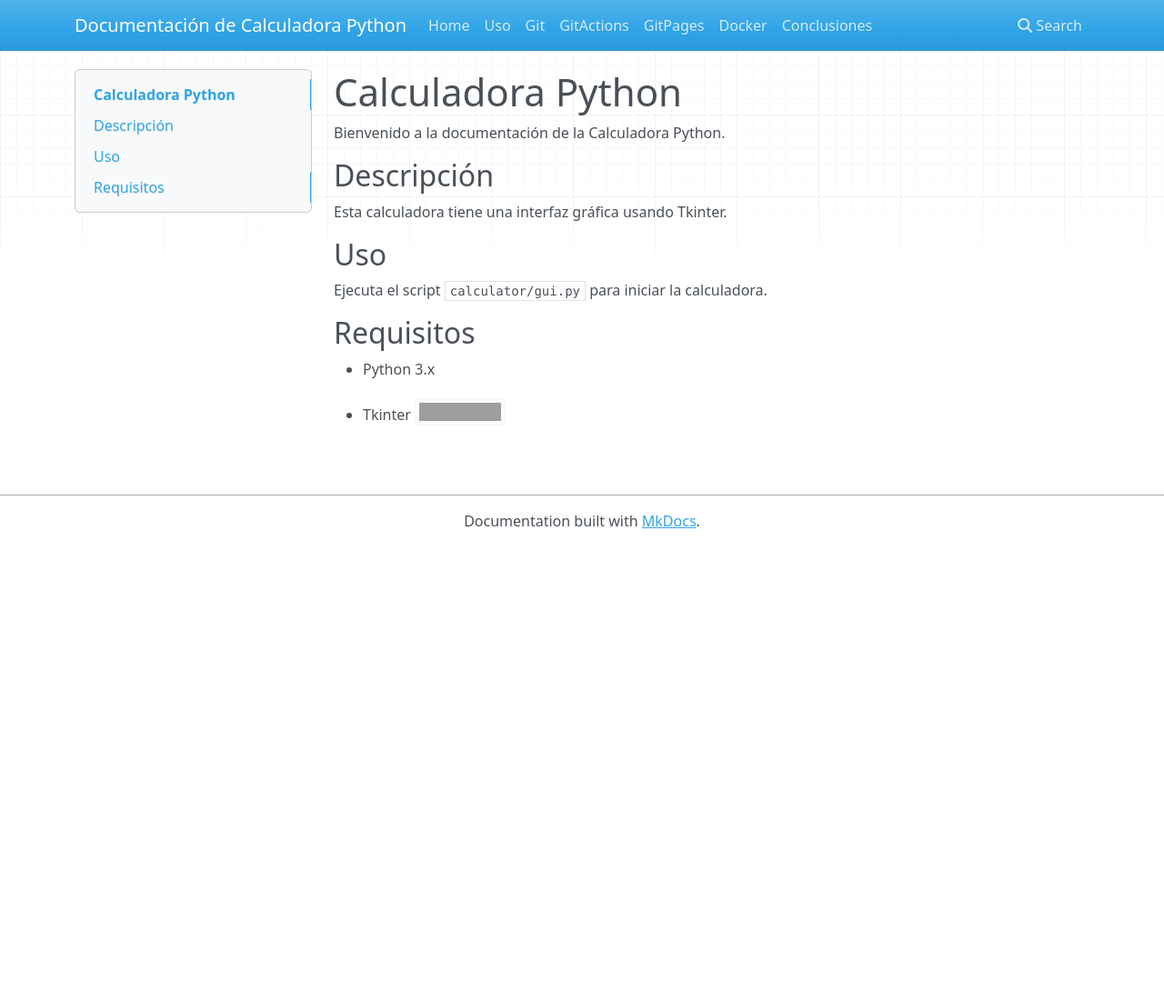
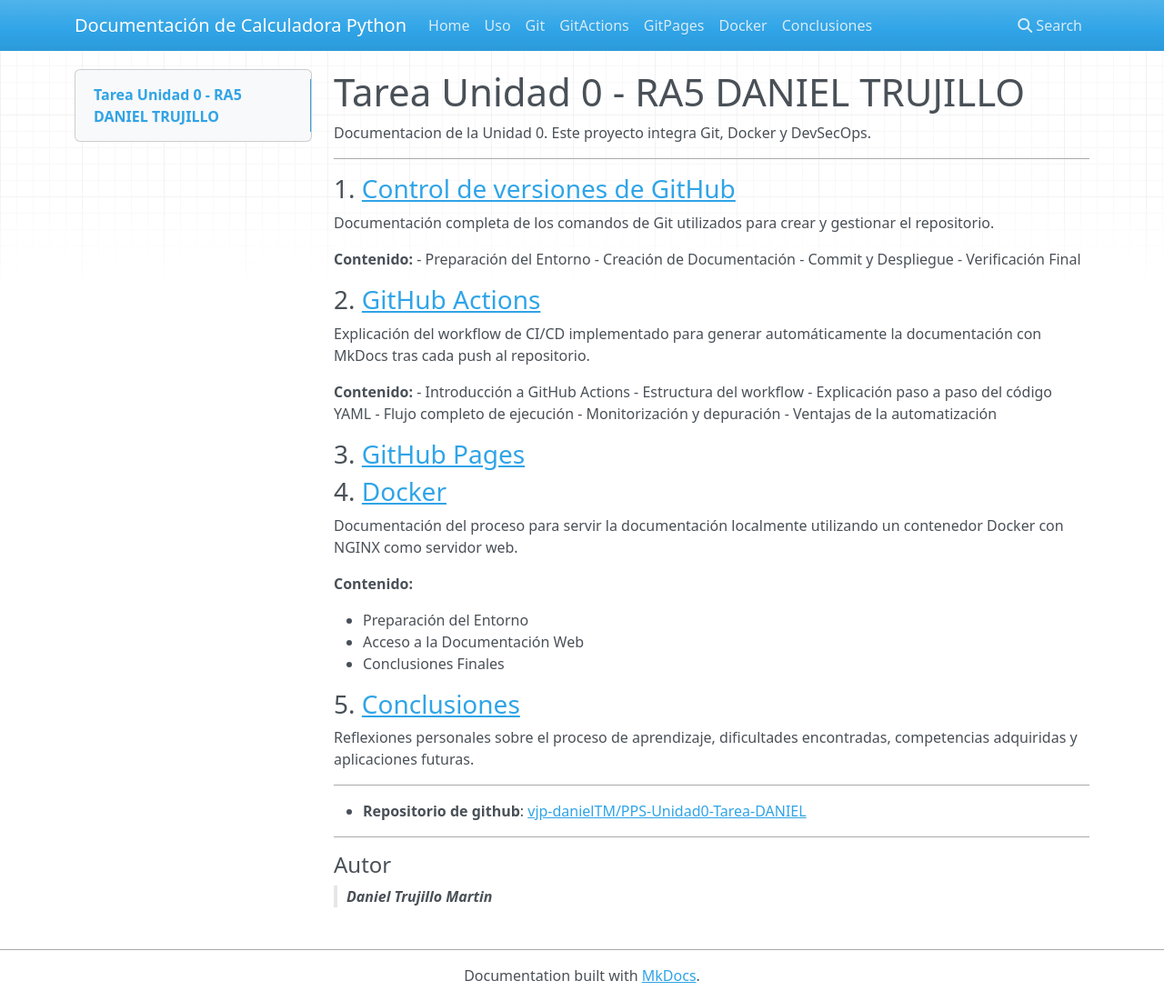
Before and after one commit to vjp-danielTM/PPS-Unidad0-Tarea-Daniel, an MkDocs documentation site: the page built from docs/index.md, in a window 1280 px wide and 1101 px high. Shown: the whole window at 91% size. Built offline with MkDocs 1.6.1, drawn with Linux system fonts in a browser that asks for light colours; nearby versions of some CDN libraries; grey boxes are pictures that could not be loaded.

```diff
--- a/docs/index.md
+++ b/docs/index.md
@@ -1,17 +1,56 @@
-# Calculadora Python
+# Tarea Unidad 0 - RA5 DANIEL TRUJILLO
 
-Bienvenido a la documentación de la Calculadora Python.
+Documentacion de la Unidad 0. Este proyecto integra Git, Docker y DevSecOps.
 
-## Descripción
+---
 
-Esta calculadora tiene una interfaz gráfica usando Tkinter.
 
-## Uso
 
-Ejecuta el script `calculator/gui.py` para iniciar la calculadora.
+### 1. [Control de versiones de GitHub](git.md)
+Documentación completa de los comandos de Git utilizados para crear y gestionar el repositorio.
 
-## Requisitos
+**Contenido:**
+- Preparación del Entorno
+- Creación de Documentación
+- Commit y Despliegue
+- Verificación Final
 
-- Python 3.x
-- Tkinter
-[![Licencia: CC BY-NC-SA 4.0](https://licensebuttons.net/l/by-nc-sa/4.0/88x31.png)](https://creativecommons.org/licenses/by-nc-sa/4.0/)
+### 2. [GitHub Actions](gitActions.md)
+Explicación del workflow de CI/CD implementado para generar automáticamente la documentación con MkDocs tras cada push al repositorio.
+
+**Contenido:**
+- Introducción a GitHub Actions
+- Estructura del workflow
+- Explicación paso a paso del código YAML
+- Flujo completo de ejecución
+- Monitorización y depuración
+- Ventajas de la automatización
+
+### 3. [GitHub Pages](gitPages.md)
+
+
+
+
+
+### 4. [Docker](docker.md)
+Documentación del proceso para servir la documentación localmente utilizando un contenedor Docker con NGINX como servidor web.
+
+**Contenido:**
+
+- Preparación del Entorno
+- Acceso a la Documentación Web
+- Conclusiones Finales
+
+### 5. [Conclusiones](conclusiones.md)
+Reflexiones personales sobre el proceso de aprendizaje, dificultades encontradas, competencias adquiridas y aplicaciones futuras.
+
+---
+
+- **Repositorio de github**: [vjp-danielTM/PPS-Unidad0-Tarea-DANIEL](https://github.com/vjp-danielTM/PPS-Unidad0-Tarea-Daniel)
+
+
+---
+
+#### Autor
+
+> **_Daniel Trujillo Martin_**
```
Also changed, not shown: docs/conclusiones.md (added, +35 -0 lines), docs/docker.md (+0 -3 lines), docs/gitPages.md (+2 -0 lines).
